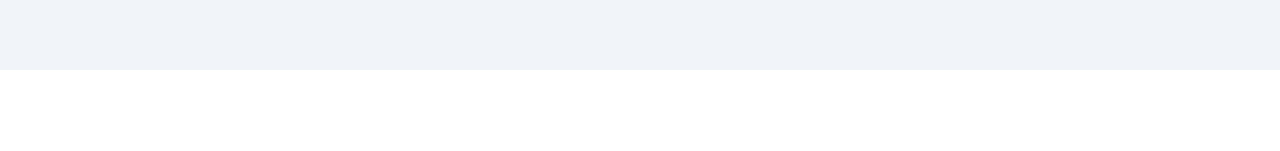
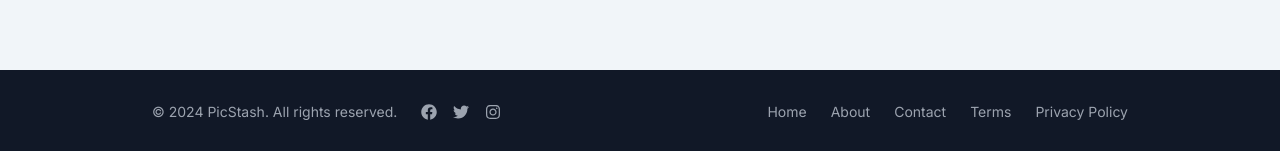
Before and after one commit to yusrilprayoga-code/PicStash, a Next.js app: page /about in a window 1280 px wide. Shown: the part 978-1129 px from the top of the page. Before the commit the page ends 1048 px from the top, so only its background shows below. Built offline with nearby package versions, Linux system fonts and the light colour scheme.

Commit message:
Update Ui

```diff
--- a/app/about/page.tsx
+++ b/app/about/page.tsx
@@ -1,11 +1,13 @@
 import Link from 'next/link'
 import React from 'react'
 import { AboutPage } from './ui/about'
+import Footer from '../components/footer'
 
 const About = () => {
   return (
-    <div className='min-h-screen flex items-center justify-center bg-slate-100'>
+    <div className='min-h-screen items-center justify-center bg-slate-100'>
       <AboutPage />
+      <Footer />
     </div>
   )
 }
--- a/app/components/footer.tsx
+++ b/app/components/footer.tsx
@@ -24,10 +24,21 @@ const Footer = () => {
 
         {/* Right Section: Footer Links */}
         <div className="flex space-x-6 mt-4 md:mt-0">
-          <Link href="/about" className="hover:text-white text-sm">About</Link>
-          <Link href="/contact" className="hover:text-white text-sm">Contact</Link>
-          <Link href="/terms" className="hover:text-white text-sm">Terms</Link>
-          <Link href="/privacy" className="hover:text-white text-sm">Privacy Policy</Link>
+          <Link href="/" className="hover:text-white text-sm">
+            Home
+          </Link>
+          <Link href="/about" className="hover:text-white text-sm">
+            About
+          </Link>
+          <Link href="/contact" className="hover:text-white text-sm">
+            Contact
+          </Link>
+          <Link href="/terms" className="hover:text-white text-sm">
+            Terms
+          </Link>
+          <Link href="/privacy" className="hover:text-white text-sm">
+            Privacy Policy
+          </Link>
         </div>
       </div>
     </footer>
--- a/app/contact/page.tsx
+++ b/app/contact/page.tsx
@@ -1,60 +1,71 @@
-import React from 'react';
+import React from "react";
+import Footer from "../components/footer";
 
 const Contact = () => {
   return (
-    <div className='min-h-screen flex items-center justify-center bg-slate-100'>
-      <div className='w-full max-w-lg bg-white p-8 rounded-lg shadow-lg'>
-        <h1 className='text-2xl font-bold mb-6 text-gray-800'>Contact Us</h1>
-        <form className='space-y-4'>
+    <>
+      <div className="min-h-screen flex items-center justify-center bg-slate-100">
+        <div className="w-full max-w-lg bg-white p-8 rounded-lg shadow-lg">
+          <h1 className="text-2xl font-bold mb-6 text-gray-800">Contact Us</h1>
+          <form className="space-y-4">
             {/* Name Input */}
             <div>
-            <label htmlFor='name' className='block text-gray-700 text-sm font-medium mb-1'>
+              <label
+                htmlFor="name"
+                className="block text-gray-700 text-sm font-medium mb-1"
+              >
                 Name
               </label>
               <input
-              type='text'
-              id='name'
-              name='name'
-              placeholder='John Doe'
-              className='w-full px-4 py-2 border border-gray-300 rounded-lg shadow-sm focus:outline-none focus:ring-2 focus:ring-blue-500'
+                type="text"
+                id="name"
+                name="name"
+                placeholder="John Doe"
+                className="w-full px-4 py-2 border border-gray-300 rounded-lg shadow-sm focus:outline-none focus:ring-2 focus:ring-blue-500"
                 required
               />
             </div>
 
             {/* Email Input */}
             <div>
-            <label htmlFor='email' className='block text-gray-700 text-sm font-medium mb-1'>
+              <label
+                htmlFor="email"
+                className="block text-gray-700 text-sm font-medium mb-1"
+              >
                 Email
               </label>
               <input
-              type='email'
-              id='email'
-              name='email'
-              placeholder='johndoe@example.com'
-              className='w-full px-4 py-2 border border-gray-300 rounded-lg shadow-sm focus:outline-none focus:ring-2 focus:ring-blue-500'
+                type="email"
+                id="email"
+                name="email"
+                placeholder="johndoe@example.com"
+                className="w-full px-4 py-2 border border-gray-300 rounded-lg shadow-sm focus:outline-none focus:ring-2 focus:ring-blue-500"
                 required
               />
             </div>
 
             {/* Message Textarea */}
             <div>
-            <label htmlFor='message' className='block text-gray-700 text-sm font-medium mb-1'>
+              <label
+                htmlFor="message"
+                className="block text-gray-700 text-sm font-medium mb-1"
+              >
                 Message
               </label>
               <textarea
-              id='message'
-              name='message'
+                id="message"
+                name="message"
                 rows={4}
-              placeholder='Your message...'
-              className='w-full px-4 py-2 border border-gray-300 rounded-lg shadow-sm focus:outline-none focus:ring-2 focus:ring-blue-500'
+                placeholder="Your message..."
+                className="w-full px-4 py-2 border border-gray-300 rounded-lg shadow-sm focus:outline-none focus:ring-2 focus:ring-blue-500"
                 required
               />
             </div>
 
             <div>
               <button
-              type='submit'
-              className='w-full py-3 px-4 bg-blue-600 text-white rounded-lg shadow-md hover:bg-blue-700 focus:outline-none focus:ring-2 focus:ring-blue-500'
+                type="submit"
+                className="w-full py-3 px-4 bg-blue-600 text-white rounded-lg shadow-md hover:bg-blue-700 focus:outline-none focus:ring-2 focus:ring-blue-500"
               >
                 Send Message
               </button>
@@ -62,6 +73,8 @@ const Contact = () => {
           </form>
         </div>
       </div>
+      <Footer />
+    </>
   );
 };
 
```
Lines whose indentation alone changed are shown as unchanged.
